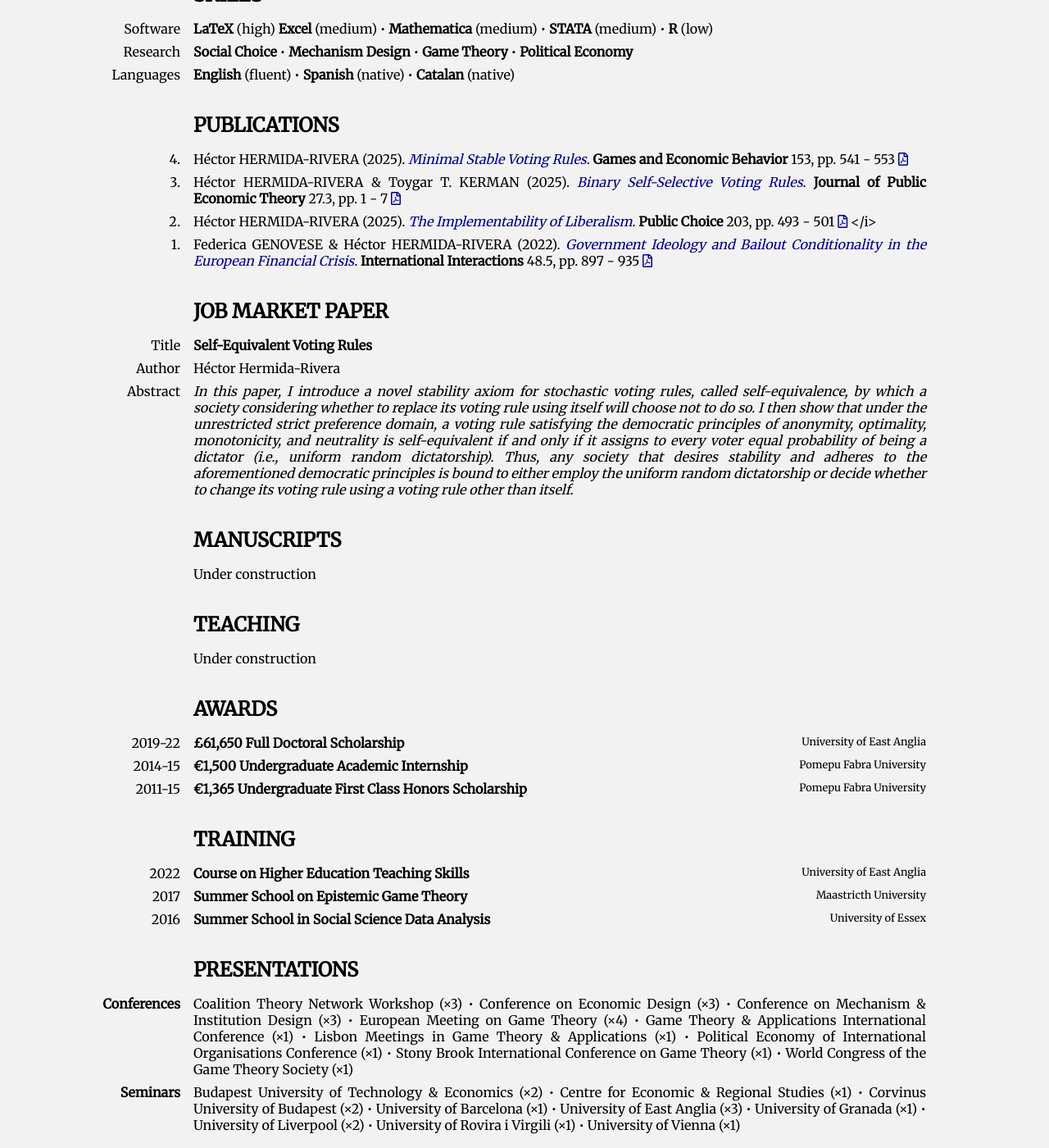
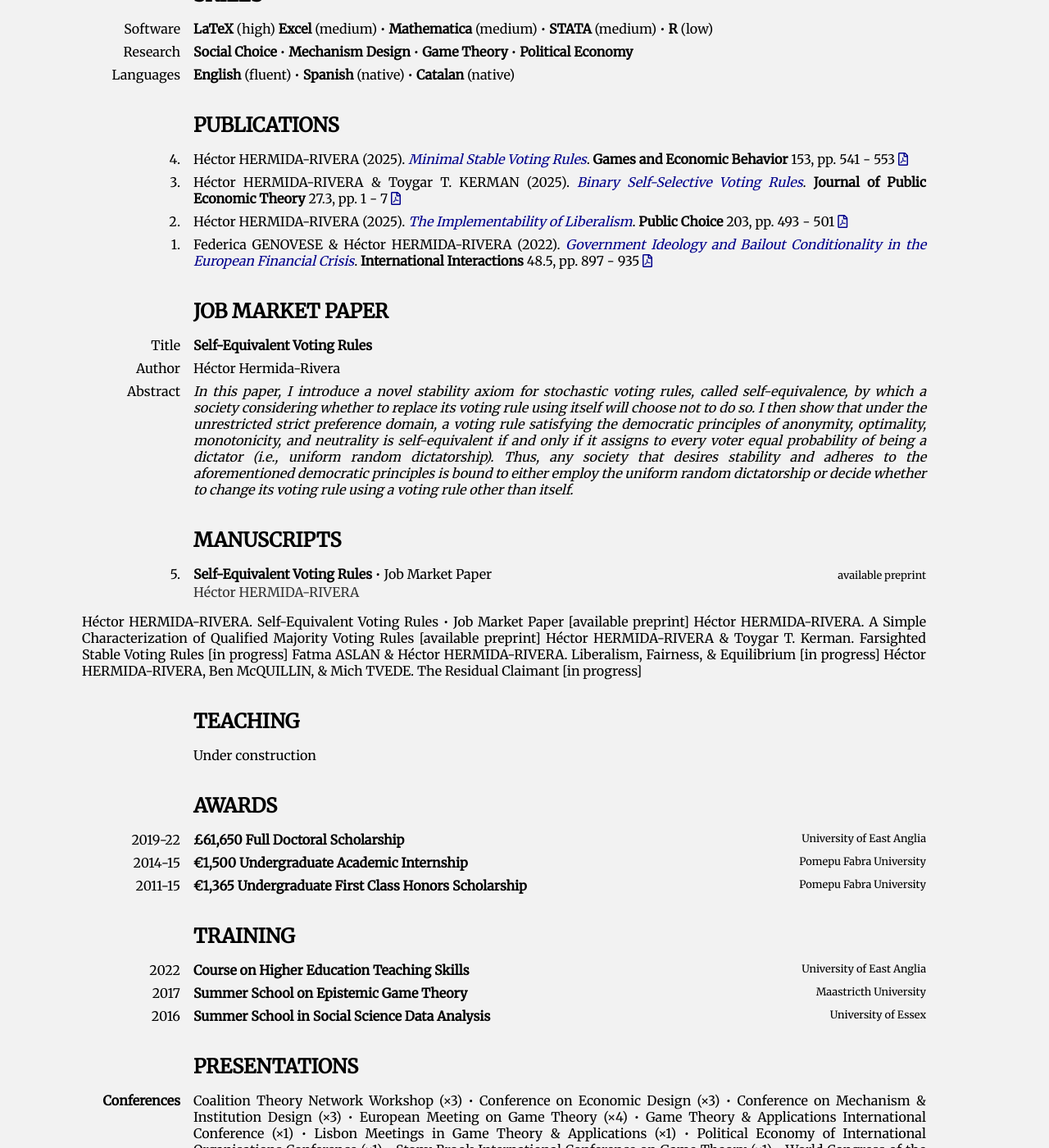
Before and after one commit to HectorHermidaRivera/hectorhermidarivera.github.io, a Jekyll site: the page built from index.md, in a window 1280 px wide and 1400 px high, scrolled down 931 px. Shown: the whole window at 82% size. Built offline with Jekyll 4.4.1, drawn with Linux system fonts in a browser that asks for light colours.

Commit message:
Update index.md

```diff
--- a/index.md
+++ b/index.md
@@ -106,7 +106,7 @@ title: Home
   <div class="label">2.</div>
   <div class="value">Héctor HERMIDA-RIVERA (2025). <i><a href="https://doi.org/10.1007/s11127-024-01213-w">The Implementability of Liberalism</a></i>. <b>Public Choice</b> 203, pp. 493 - 501 <a href="https://drive.google.com/file/d/16c2JincM7nK7CvwlShX1t2lwOqJQjmWp/view" target="_blank">
   <i class="far fa-file-pdf"></i>
-</a></i></div>
+</a></div>
 
   <div class="label">1.</div>
   <div class="value">Federica GENOVESE & Héctor HERMIDA-RIVERA (2022). <i><a href="https://doi.org/10.1080/03050629.2022.2090936">Government Ideology and Bailout Conditionality in the European Financial Crisis</a></i>. <b>International Interactions</b> 48.5, pp.  897 - 935 <a href="https://drive.google.com/file/d/1F-yTp46fepHJ1URzaSyLTUw13pWCoNoR/view" target="_blank">
@@ -130,10 +130,29 @@ title: Home
 ## Manuscripts
 <a id="manuscripts"></a>
 
-<div class="two-column">
-    <div class="label"></div>
-    <div class="value">Under construction</div>
+<div class="two-column-2rows-container">
+
+  <div class="two-column-2rows">
+    <div class="label">5.</div>
+    <div class="value">
+      <div class="top-row">
+        <span><b>Self-Equivalent Voting Rules</b> • Job Market Paper</span>
+        <span>available preprint</span>
+      </div>
+      <div class="second-row">
+        Héctor HERMIDA-RIVERA
+      </div>
+    </div>
+  </div>
+
 </div>
+
+
+Héctor HERMIDA-RIVERA. Self-Equivalent Voting Rules   •   Job Market Paper [available preprint]
+Héctor HERMIDA-RIVERA. A Simple Characterization of Qualified Majority Voting Rules [available preprint]
+Héctor HERMIDA-RIVERA & Toygar T. Kerman. Farsighted Stable Voting Rules [in progress]
+Fatma ASLAN & Héctor HERMIDA-RIVERA. Liberalism, Fairness, & Equilibrium [in progress]
+Héctor HERMIDA-RIVERA, Ben McQUILLIN, & Mich TVEDE. The Residual Claimant [in progress]
 
 ## Teaching
 <a id="teaching"></a>
```
